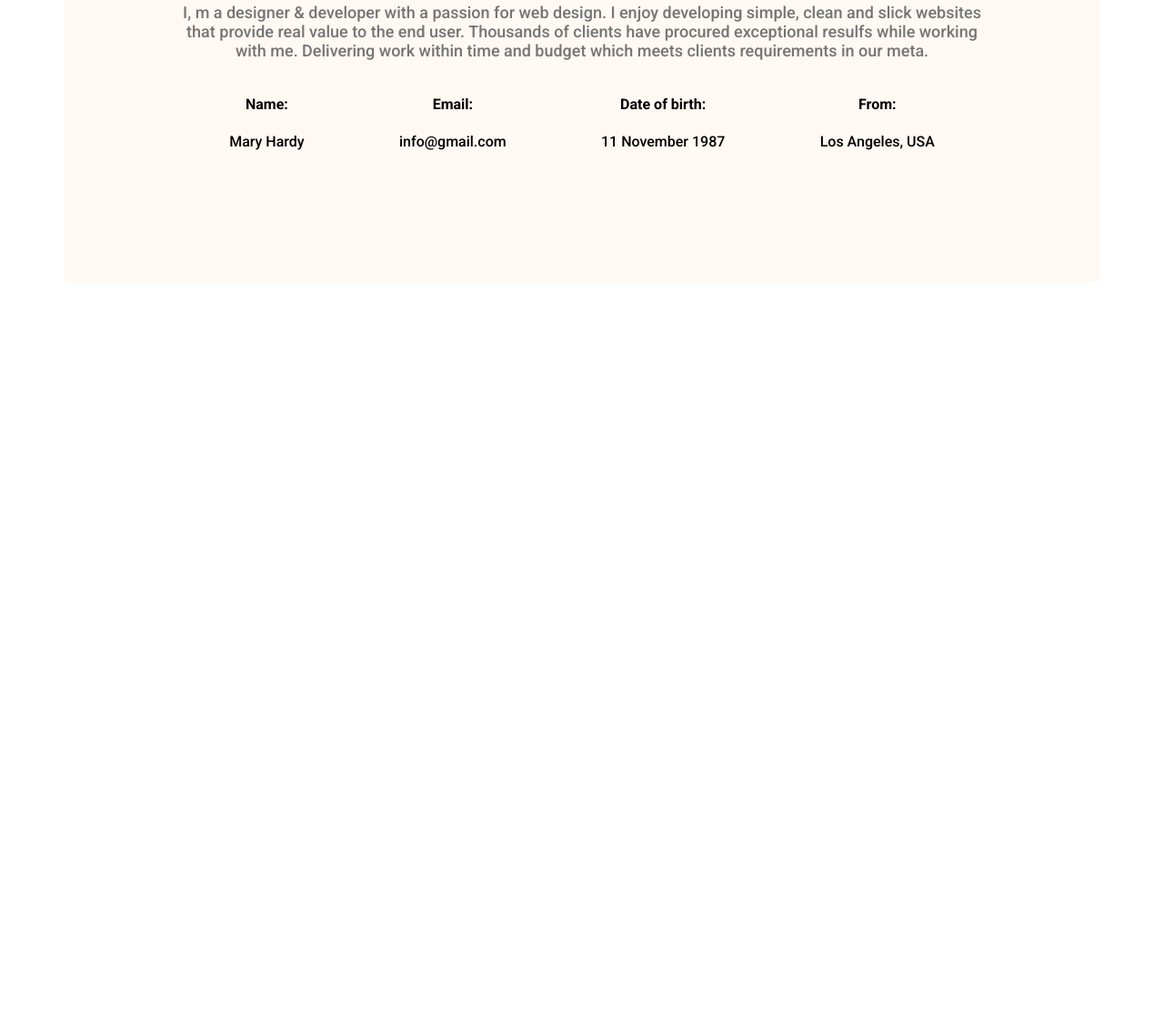
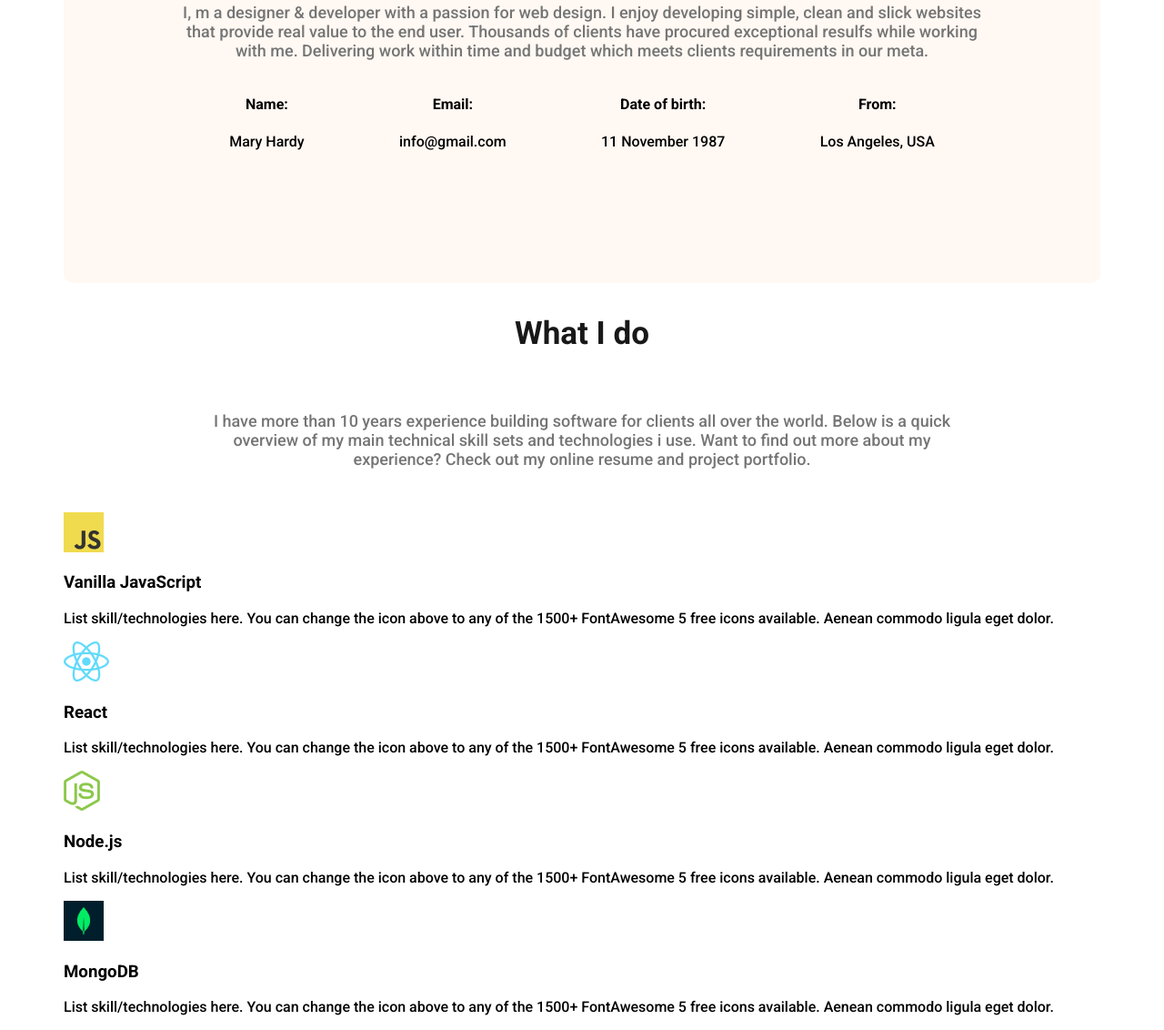
Before and after one commit to salman4897/Web-developer-portfolio, a plain HTML site: page index.html in a window 1280 px wide. Shown: the part 889-2021 px from the top of the page at 91% size. Before the commit the page ends 1208 px from the top, so only its background shows below. Drawn offline with Linux system fonts and the light colour scheme.

Commit message:
added the skills-container

```diff
--- a/index.html
+++ b/index.html
@@ -70,6 +70,8 @@
 
 <div class="about-info-container">
 
+   <!-- .about-info*4>h4.info-title+p.info-description -->
+
 <div class="about-info">
     <h4 class="info-title">Name: </h4>
     <p class="info-description">Mary Hardy</p>
@@ -87,11 +89,52 @@
     <p class="info-description">Los Angeles, USA</p>
 </div>
 
+</div>
+
+</section>
+
+<!--what i do section start-->
+
+<section>
+
+<h3 class="section-title">What I do</h3>
+
+<p id="what-i-do-description" class="section-description">
+
+I have more than 10 years experience building software for clients all over the world. Below is a quick overview of my main technical skill sets and technologies i use. Want to find out more about my experience? Check out my online resume and project portfolio.
+</p>
+
+<div class="skills-container">
+
+<!-- .skill*4>img+h3.skill-title+p.skill-description -->
+
+<div class="skill">
+    <img src="Images/images/icons/js.png" alt="">
+    <h3 class="skill-title">Vanilla JavaScript</h3>
+    <p class="skill-description">List skill/technologies here. You can change the icon above to any of the 1500+ FontAwesome 5 free icons available. Aenean commodo ligula eget dolor.</p>
+</div>
+<div class="skill">
+    <img src="Images/images/icons/react.png" alt="">
+    <h3 class="skill-title">React</h3>
+    <p class="skill-description">List skill/technologies here. You can change the icon above to any of the 1500+ FontAwesome 5 free icons available. Aenean commodo ligula eget dolor.</p>
+</div>
+<div class="skill">
+    <img src="Images/images/icons/nodejs.png" alt="">
+    <h3 class="skill-title">Node.js</h3>
+    <p class="skill-description">List skill/technologies here. You can change the icon above to any of the 1500+ FontAwesome 5 free icons available. Aenean commodo ligula eget dolor.</p>
+</div>
+<div class="skill">
+    <img src="Images/images/icons/mongo.png" alt="">
+    <h3 class="skill-title">MongoDB</h3>
+    <p class="skill-description">List skill/technologies here. You can change the icon above to any of the 1500+ FontAwesome 5 free icons available. Aenean commodo ligula eget dolor.</p>
+</div>
 
 
 </div>
 
+
 </section>
+
 
 </main>
 
--- a/styles/portfolio.css
+++ b/styles/portfolio.css
@@ -195,3 +195,10 @@ margin: 7px;
 
 
 }
+
+#what-i-do-description{
+
+padding: 30px 150px;
+
+
+}
```
